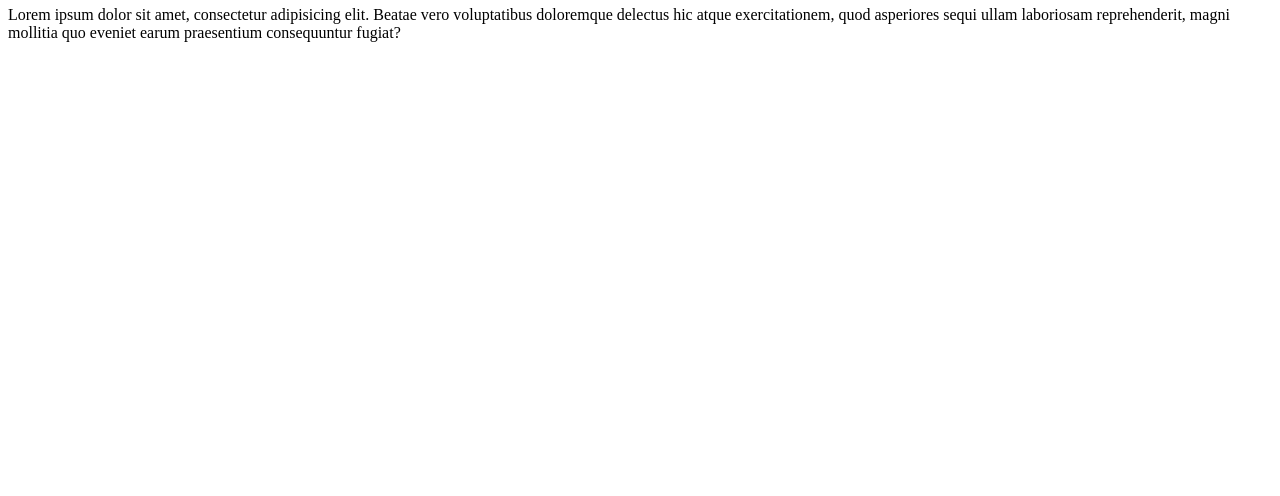
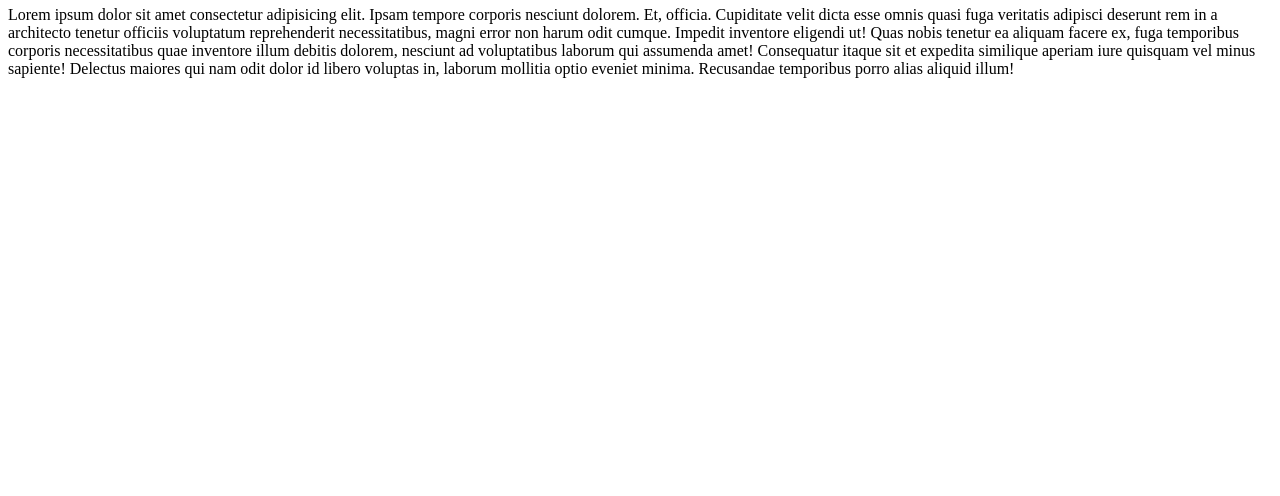
Before and after one commit to aminulislam2002/my-test-repo, a plain HTML site: page index.html in a window 1280 px wide. Shown: the part 304-800 px from the top of the page. Drawn offline with Linux system fonts and the light colour scheme.

Commit message:
test two

```diff
--- a/index.html
+++ b/index.html
@@ -14,6 +14,6 @@
     <h3>git push</h3>
 
     <h1>TEST ONE</h1>
-    <P>Lorem ipsum dolor sit amet, consectetur adipisicing elit. Beatae vero voluptatibus doloremque delectus hic atque exercitationem, quod asperiores sequi ullam laboriosam reprehenderit, magni mollitia quo eveniet earum praesentium consequuntur fugiat?</P>
+    <p>Lorem ipsum dolor sit amet consectetur adipisicing elit. Ipsam tempore corporis nesciunt dolorem. Et, officia. Cupiditate velit dicta esse omnis quasi fuga veritatis adipisci deserunt rem in a architecto tenetur officiis voluptatum reprehenderit necessitatibus, magni error non harum odit cumque. Impedit inventore eligendi ut! Quas nobis tenetur ea aliquam facere ex, fuga temporibus corporis necessitatibus quae inventore illum debitis dolorem, nesciunt ad voluptatibus laborum qui assumenda amet! Consequatur itaque sit et expedita similique aperiam iure quisquam vel minus sapiente! Delectus maiores qui nam odit dolor id libero voluptas in, laborum mollitia optio eveniet minima. Recusandae temporibus porro alias aliquid illum!</p>
 </body>
 </html>
```
